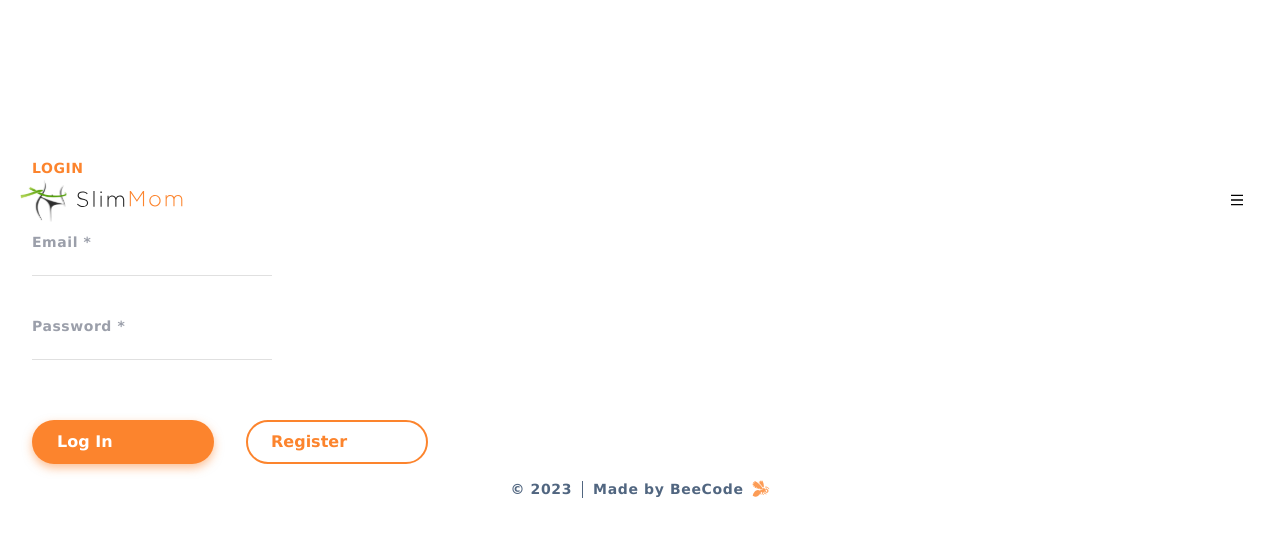
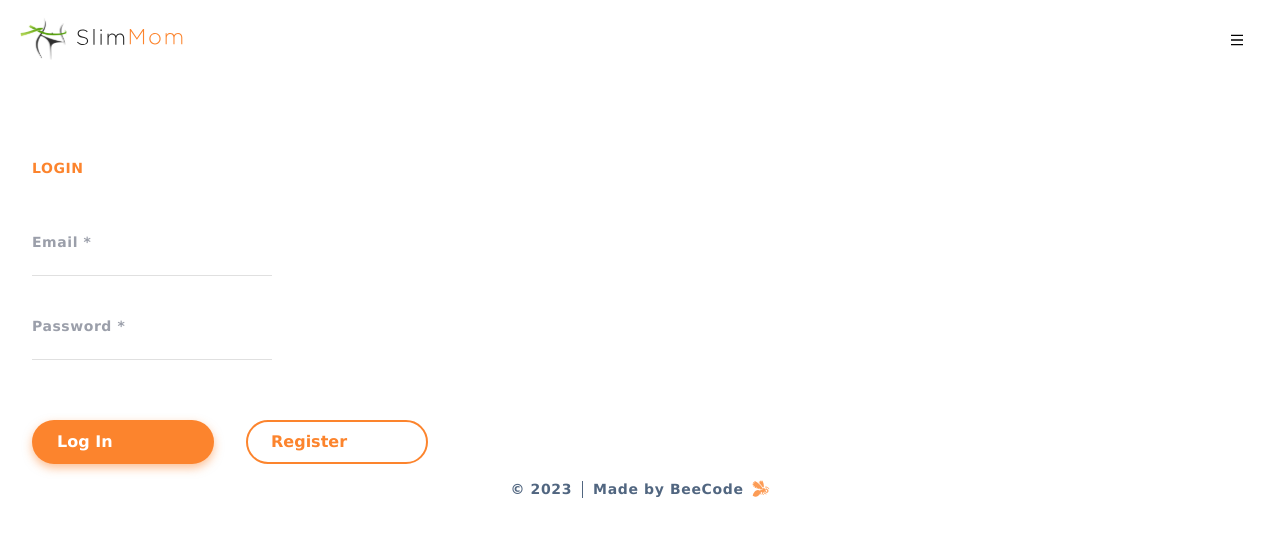
Before and after one commit to ibardych/slimmome-react-app, a React (Create React App) app: page /slimmome-react-app/login in a window 1280 px wide. Shown: the top 536 px of the page. Built offline with nearby package versions, Linux system fonts and the light colour scheme.

Commit message:
updated logo

```diff
--- a/src/components/Header/Header.jsx
+++ b/src/components/Header/Header.jsx
@@ -3,11 +3,11 @@ import { RiMenuFill, RiCloseLine } from 'react-icons/ri';
 import Navigation from 'components/Navigation/Navigation';
 import UserInfo from 'components/UserInfo/UserInfo';
 import MobileMenu from 'components/MobileMenu/MobileMenu';
-import { ReactComponent as Logo } from '../logo.svg';
 import { useSelector } from 'react-redux';
 import { useState, useEffect } from 'react';
 import { mediaSizes } from 'constants/media';
 import { selectIsLoggedIn } from 'redux/auth/selectors';
+import { Logo } from 'components/Logo/Logo';
 
 const Header = () => {
   const [showBurgerIcon, setShowBurgerIcon] = useState(false);
--- a/src/components/Header/Header.styled.jsx
+++ b/src/components/Header/Header.styled.jsx
@@ -4,6 +4,7 @@ import { mediaSizes } from 'constants/media';
 
 export const HeaderStyled = styled.header`
   position: fixed;
+  top: 0;
   display: flex;
   width: 100%;
   align-items: center;
--- a/src/components/Logo/Logo.jsx
+++ b/src/components/Logo/Logo.jsx
@@ -1,9 +1,10 @@
-import { ReactComponent as LogoIcon } from '../logo.svg';
+import { ReactComponent as LogoIcon } from 'images/logo.svg';
+import { LinkStyled } from './Logo.styled';
 
 export const Logo = () => {
   return (
-    <span>
+    <LinkStyled to="/">
       <LogoIcon />
-    </span>
+    </LinkStyled>
   );
 };
--- /dev/null
+++ b/src/components/Logo/Logo.styled.jsx
@@ -0,0 +1,16 @@
+import styled from '@emotion/styled';
+import { mediaSizes } from 'constants';
+import { NavLink } from 'react-router-dom';
+
+export const LinkStyled = styled(NavLink)`
+  cursor: pointer;
+
+  &:hover {
+  }
+
+  &.active {
+  }
+
+  @media screen and (min-width: ${mediaSizes.tablet}) {
+  }
+`;
--- a/src/redux/calculator/operations.js
+++ b/src/redux/calculator/operations.js
@@ -7,17 +7,14 @@ const setAuthHeader = token => {
   axios.defaults.headers.common.Authorization = `Bearer ${token}`;
 };
 
-
 export const calculatorAnonim = createAsyncThunk(
   'calculator/calculatorAnonim',
   async (credentials, thunkAPI) => {
     console.log(credentials);
     try {
-
       const res = await axios.post('/daily-rate', credentials);
       console.log(res);
       return res.data;
-
     } catch (error) {
       console.log(error.message);
       console.log(error.response.data.message);
@@ -31,7 +28,7 @@ export const calculatorLogIn = createAsyncThunk(
   async ([id, data, token], thunkAPI) => {
     setAuthHeader(token);
     try {
-      const res = await axios.post(`/daily-rate/${id}`, {...data});
+      const res = await axios.post(`/daily-rate/${id}`, { ...data });
       return res.data;
     } catch (error) {
       // console.log(error.message);
@@ -40,7 +37,6 @@ export const calculatorLogIn = createAsyncThunk(
     }
   }
 );
-
 
 // export const refreshUser = createAsyncThunk(
 //   'auth/refresh',
```
Also changed, not shown: src/images/logo.svg (renamed from src/components/logo.svg).
